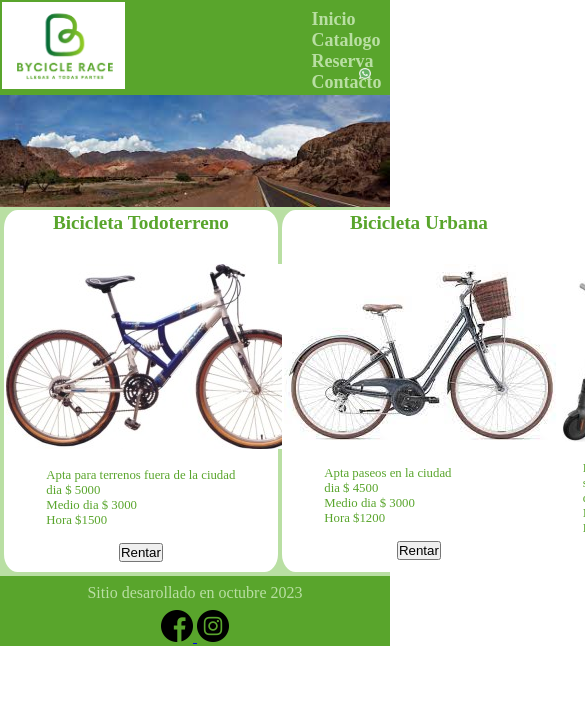
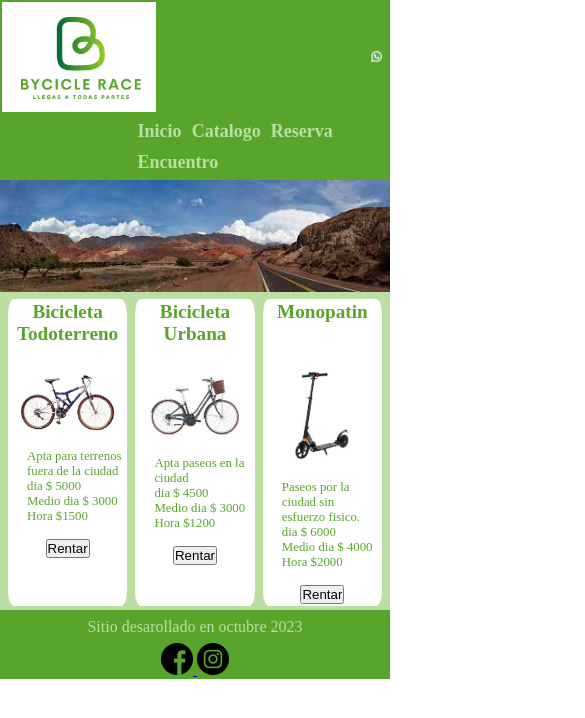
Before and after one commit to marcepato/BycicleRide, a plain HTML site: page index.html in a window 390 px wide. Shown: the top 718 px of the page, 585 px wide, since content can reach past the window. Drawn offline with Linux system fonts and the light colour scheme.

Commit message:
"responsive"

```diff
--- a/css/estilo.css
+++ b/css/estilo.css
@@ -7,80 +7,79 @@
      background-color: rgb(89, 165, 44);
      padding: 0.5%;
      display: flex;
+     flex-direction: row;
+     flex-wrap: wrap;
     justify-content: space-between;
      /*separa el logo y los link hacia los extremos horizontales*/
      align-items: end;
  }
 
- .navBar {
-     width: 35%;
-     height: 4%;
-     display: flexbox;
-
- }
-
-
  #home {
      /*logo izq superior*/
      width: 40%;
  }
- #wht{
+
+ #wht {
      width: 3%;
-    position:fixed;
-    top:8%;
-    right: 5%;
+     position: fixed;
+     top: 6%;
+     right: 2%;
  }
 
+ .navlink  {
 
+     display: flex;
+     flex-direction: row;
+     flex-wrap: wrap;
 
- .navlink {
+ }
+ .navlink > a  {
     /* links de header*/
     color: #b9dfa3;
     text-decoration: none;
-     margin: 3%;
+    margin: 1%;
     padding: 1%;
     border: 1%;
-     display: flexbox;
-     font-size: large;
+    font-size:large;
     font-weight: bold;
+
 
 }
 
-
- .navlink:hover {
-     color: #5a6355;
+ .navlink > a:hover {
+     color: #222c1d;
  }
 
  .imagen {
-     display: flex;
+     background-color: #b9dfa3;
  }
 
  .imagen>img {
      width: 100%;
  }
 
-
  .flexContainer {
      display: flex;
-     flex-wrap: nowrap;
+     flex-wrap: wrap;
+     flex-direction: row;
      background-color: #b9dfa3;
-     flex-direction: row;
-
      justify-content: space-evenly;
      padding: 0.5%;
      border: 0.5%;
  }
 
- .flexContainer>div {
-     flex-direction: row;
+ .card {
      background-color: white;
      margin: 0.5%;
      padding: 0.5%;
      text-align: center;
      font-size: 80%;
      border-radius: 5%;
-     /* justify-content:space-evenly;*/
-     width: 70%;
+     width: 30%;
+ }
+
+ .card>img {
+     width: 80%;
  }
 
  .flexContainer h2 {
@@ -105,14 +104,12 @@
      text-align: center;
  }
 
-     .footer> p{
-        padding:2%;
+ .footer>p {
+     padding: 2%;
      border: 1%;
  }
 
- .redes  >img {
+ .redes>img {
      width: 2rem;
 
-
-
  }
--- a/index.html
+++ b/index.html
@@ -19,16 +19,15 @@
                 <img id=home src="./imagenes/logoSlogan.png" alt="logo">
 
             </div>
-            <a  href="https://api.whatsapp.com/send?phone=01141683861">
-                <img id="wht"src="./imagenes/whatsapp.png" alt="">
+
+                <a href="https://api.whatsapp.com/send?phone=01141683861">
+                <img id="wht" src="./imagenes/whatsapp.png" alt="">
             </a>
-
-            <div class="navBar">
-
-                <a class="navlink" href="index.html">Inicio</a>
-                <a class="navlink" href="catalogo.html">Catalogo</a>
-                <a class="navlink" href="reserva.html">Reserva</a>
-                <a class="navlink" href="contacto.html">Contacto</a>
+          <div class = "navlink">
+            <a href="index.html">Inicio</a>
+            <a href="catalogo.html">Catalogo</a>
+            <a href="reserva.html">Reserva</a>
+            <a href="contacto.html">Encuentro</a>
             </div>
         </div>
     </header>
@@ -39,9 +38,9 @@
             <div class="imagen">
                 <img src="./imagenes/saltaPaisaje01.jpeg" alt="SaltaCapital">
             </div>
-
+        </div>
         <div class="flexContainer">
-                <div>
+            <div class="card">
                 <h2>Bicicleta Todoterreno</h2>
                 <br><br>
                 <img src="./imagenes/todoterreno.jpg" alt="Todoterreno">
@@ -59,7 +58,7 @@
                 </a>
 
             </div>
-                <div>
+            <div class="card">
                 <h2>Bicicleta Urbana</h2>
                 <br><br>
                 <img src="./imagenes/ciudad01.jpeg" alt="Ruta">
@@ -75,10 +74,10 @@
                     <input type="submit" value="Rentar">
                 </a>
             </div>
-                <div>
+            <div class="card">
                 <h2>Monopatin</h2>
                 <br><br><br>
-                    <img src="./imagenes/monopatin.jpg" alt=""> <br><br>
+                <img src="./imagenes/monopatin02.jpg" alt=""> <br><br>
                 <div class="detalle">
                     <P>Paseos por la ciudad sin esfuerzo fisico.</P>
                     <p>dia $ 6000</p>
@@ -100,7 +99,7 @@
             <p> Sitio desarollado en octubre 2023</p>
 
 
-            <a class="redes"href="https://www.facebook.com/" target="_blank">
+            <a class="redes" href="https://www.facebook.com/" target="_blank">
                 <img src="./imagenes/facebook.png" alt="Facebook">
             </a>
             <a class="redes" href="https://www.instagram.com/" target="_blank">
```
Also changed, not shown: imagenes/monopatin01.jpg, 1 other file. Lines whose indentation alone changed are shown as unchanged.
